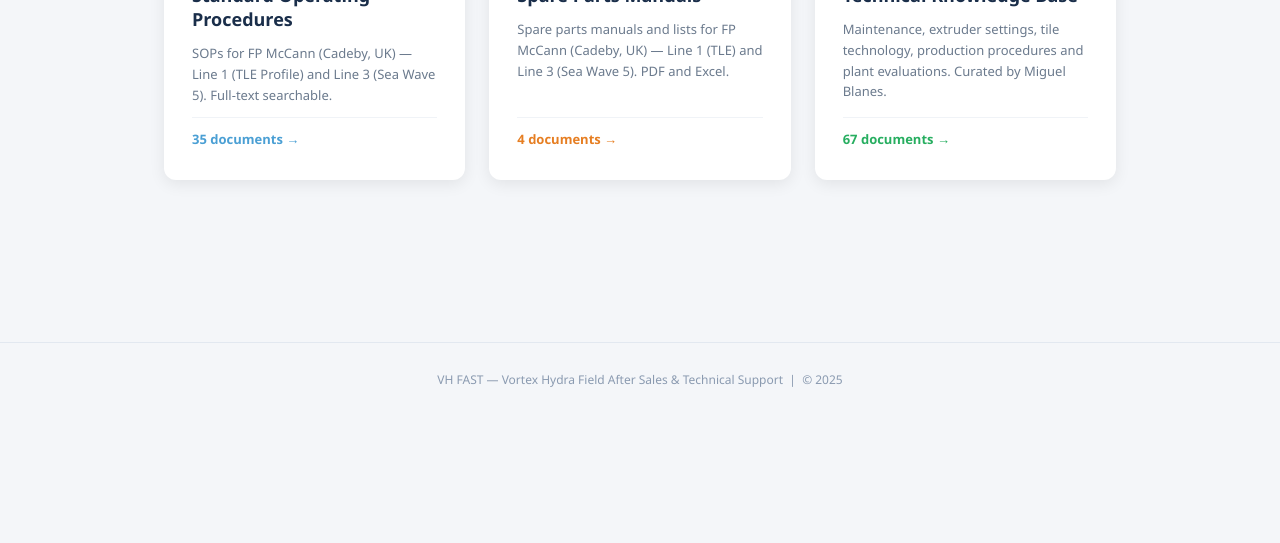
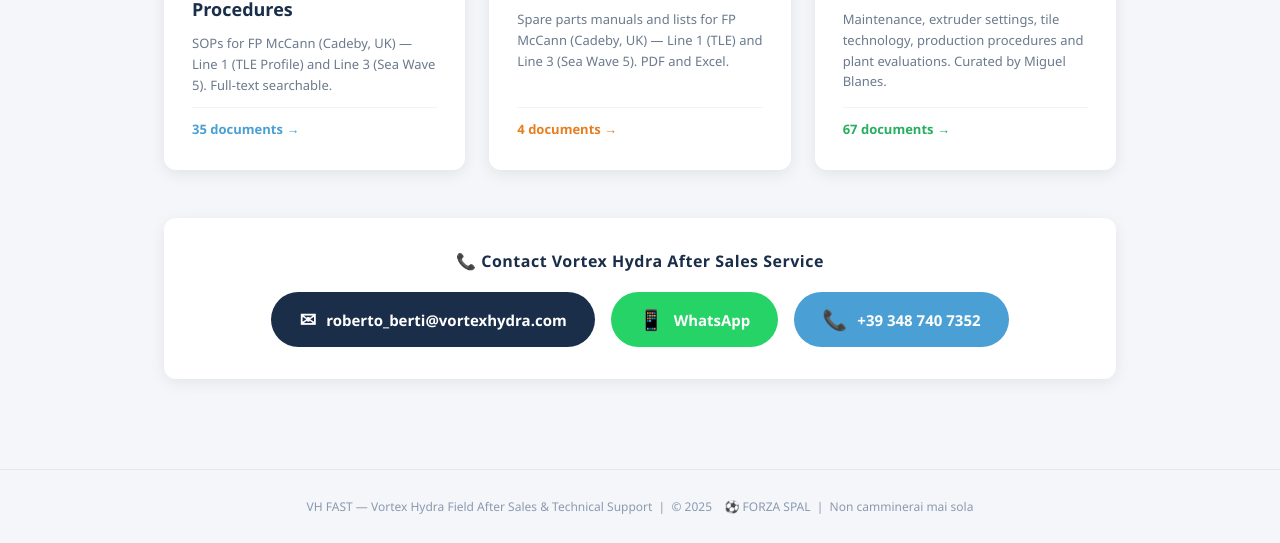
Before and after one commit to VortexHydra-AfterSales/vhfast, a plain HTML site: page index.html in a window 1280 px wide. Shown: the part 384-927 px from the top of the page. Before the commit the page ends 800 px from the top, so only its background shows below. Drawn offline with Linux system fonts and the light colour scheme.

Commit message:
Add contact section, Spare Parts, Forza SPAL

```diff
--- a/index.html
+++ b/index.html
@@ -10,7 +10,7 @@
   header { background: linear-gradient(135deg, #1a2e4a 0%, #2c4a6e 100%); color: white; padding: 40px; text-align: center; }
   header .logo { font-size: 42px; font-weight: 800; letter-spacing: 2px; border: 3px solid #4a9fd4; display: inline-block; padding: 10px 24px; border-radius: 6px; margin-bottom: 16px; }
   header h1 { font-size: 20px; font-weight: 400; color: #a8c8e8; letter-spacing: 1px; }
-  main { flex: 1; max-width: 1000px; margin: 60px auto; padding: 0 24px; width: 100%; }
+  main { flex: 1; max-width: 1000px; margin: 50px auto; padding: 0 24px; width: 100%; }
   .card-grid { display: grid; grid-template-columns: 1fr 1fr 1fr; gap: 24px; }
   .card { background: white; border-radius: 12px; padding: 32px 28px; box-shadow: 0 4px 16px rgba(0,0,0,0.08); text-decoration: none; color: inherit; border-top: 5px solid #4a9fd4; transition: transform .2s, box-shadow .2s; display: flex; flex-direction: column; gap: 12px; }
   .card:hover { transform: translateY(-4px); box-shadow: 0 8px 28px rgba(0,0,0,0.13); }
@@ -22,7 +22,19 @@
   .card .meta { font-size: 13px; font-weight: 600; color: #4a9fd4; margin-top: auto; padding-top: 12px; border-top: 1px solid #f0f3f7; }
   .card.blanes .meta { color: #27ae60; }
   .card.spare .meta { color: #e67e22; }
-  footer { text-align: center; padding: 28px; color: #8a9ab0; font-size: 12px; border-top: 1px solid #e2e8f0; }
+
+  /* CONTACT SECTION */
+  .contact-section { margin-top: 48px; background: white; border-radius: 12px; padding: 32px 36px; box-shadow: 0 4px 16px rgba(0,0,0,0.07); }
+  .contact-section h2 { font-size: 16px; font-weight: 700; color: #1a2e4a; margin-bottom: 20px; text-align: center; letter-spacing: 0.5px; }
+  .contact-buttons { display: flex; gap: 16px; justify-content: center; flex-wrap: wrap; }
+  .contact-btn { display: inline-flex; align-items: center; gap: 10px; padding: 14px 28px; border-radius: 30px; font-size: 15px; font-weight: 600; text-decoration: none; transition: transform .2s, box-shadow .2s; }
+  .contact-btn:hover { transform: translateY(-2px); box-shadow: 0 6px 20px rgba(0,0,0,0.15); }
+  .btn-email { background: #1a2e4a; color: white; }
+  .btn-whatsapp { background: #25d366; color: white; }
+  .btn-phone { background: #4a9fd4; color: white; }
+  .contact-btn .icon { font-size: 20px; }
+
+  footer { text-align: center; padding: 28px; color: #8a9ab0; font-size: 12px; border-top: 1px solid #e2e8f0; margin-top: 40px; }
   @media (max-width: 700px) { .card-grid { grid-template-columns: 1fr; } }
 </style>
 </head>
@@ -52,7 +64,22 @@
       <div class="meta">67 documents &rarr;</div>
     </a>
   </div>
+
+  <div class="contact-section">
+    <h2>&#128222; Contact Vortex Hydra After Sales Service</h2>
+    <div class="contact-buttons">
+      <a class="contact-btn btn-email" href="mailto:roberto_berti@vortexhydra.com">
+        <span class="icon">&#9993;</span> roberto_berti@vortexhydra.com
+      </a>
+      <a class="contact-btn btn-whatsapp" href="https://wa.me/393487407352">
+        <span class="icon">&#128241;</span> WhatsApp
+      </a>
+      <a class="contact-btn btn-phone" href="tel:+393487407352">
+        <span class="icon">&#128222;</span> +39 348 740 7352
+      </a>
+    </div>
+  </div>
 </main>
-<footer>VH FAST &mdash; Vortex Hydra Field After Sales &amp; Technical Support &nbsp;|&nbsp; &copy; 2025</footer>
+<footer>VH FAST &mdash; Vortex Hydra Field After Sales &amp; Technical Support &nbsp;|&nbsp; &copy; 2025 &nbsp;&nbsp; ⚽ FORZA SPAL &nbsp;|&nbsp; Non camminerai mai sola</footer>
 </body>
 </html>
```
